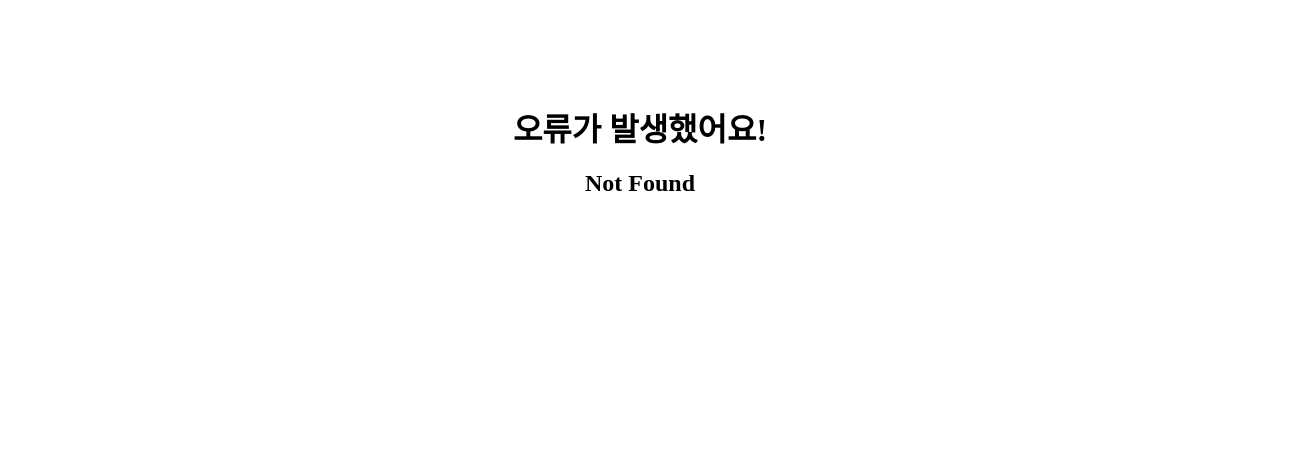
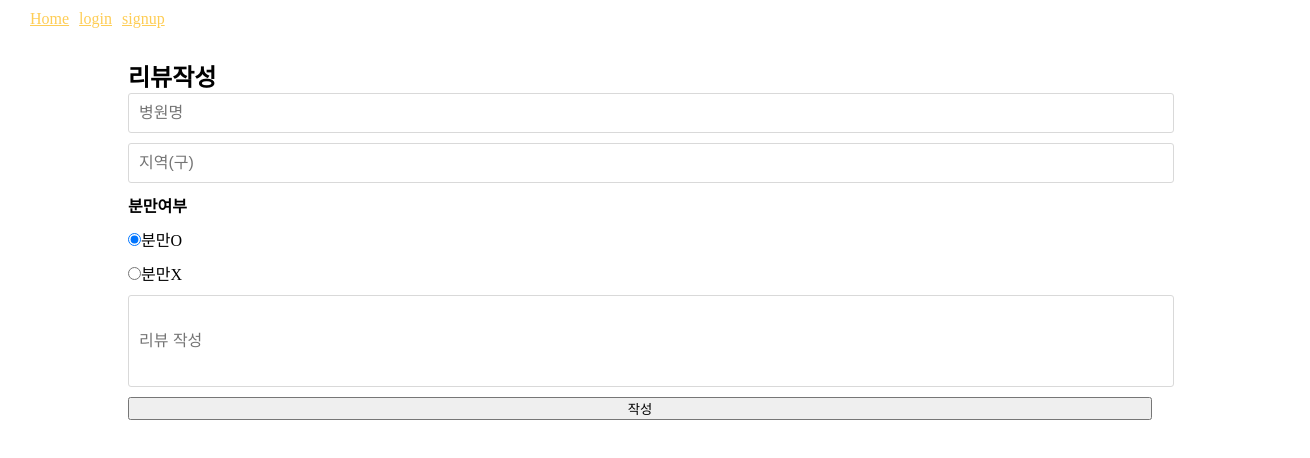
Before and after one commit to MainHackerthonCRUD/Front, a React (Vite) app: page /writereview in a window 1280 px wide. Before the commit this address had no page. Shown: the top 458 px of the page, 1310 px wide, since content can reach past the window. Built offline with nearby package versions, Linux system fonts and the light colour scheme.

Commit message:
add review writing page

```diff
--- a/src/components/nav.jsx
+++ b/src/components/nav.jsx
@@ -42,7 +42,7 @@ const NavWapper = styled.div`
     gap: 10px;
     width: 100%;
     background-color: #ffffff;
-    margin-bottom: 30px;
+    margin: 10px 0px 30px 30px;
     a {
       color: #FECD55;
     }
--- /dev/null
+++ b/src/pages/newreview.jsx
@@ -0,0 +1,37 @@
+import styled from "styled-components";
+
+export default function NewReview() {
+  return (
+    <div>
+        <ReviewPageWrapper>
+            <h2>리뷰 작성</h2>
+            <p>로그인을 해야 리뷰를 작성할 수 있어요!</p>
+            <a href="/login"><button>로그인하기</button></a>
+            <a href="/writereview"><button>리뷰 작성하기</button></a>
+        </ReviewPageWrapper>
+    </div>
+  )
+}
+
+const ReviewPageWrapper = styled.div`
+    display: flex;
+    flex-direction: column;
+    align-items: center;
+    gap: 15px;
+    margin: 30px;
+    padding: 80px;
+    border-radius: 15px;
+    background-color: gray;
+
+    button {
+        width: 300px;
+        height: 40px;
+        border: none;
+        border-radius: 5px;
+
+        &:hover {
+            background-color: #FFAA00;
+            color: white;
+        }
+    }
+`;
--- /dev/null
+++ b/src/pages/writenewreview.jsx
@@ -0,0 +1,141 @@
+import styled from "styled-components";
+import { useState, useEffect } from "react";
+import api from "../api";
+import { useNavigate } from "react-router-dom";
+import { useCookies } from "react-cookie";
+
+export default function WriteNewReview() {
+    const [cookies, setCookie] = useCookies(['access', 'nickname']);
+    let auth = cookies.access;
+
+    const navigate = useNavigate();
+    const [hospital_name, setHospitalName] = useState(''); //이걸 수정해서 연결된 산부인과 이름이 자동으로 들어가게 고치기
+    const [region, setRegion] = useState(''); //위와 동일
+    const [ob, setOb] = useState('O');
+    const [textbox, setTextBox] = useState('');
+
+    const handleHospitalnameChange = (e) => {
+        setHospitalName(e.target.value);
+    }
+    const handleRegionChange = (e) => {
+        setRegion(e.target.value);
+    }
+    const handleObChange = (e) => {
+        setOb(e.target.value);
+    }
+    const handleTextBoxChange = (e) => {
+        setTextBox(e.target.value);
+    }
+
+    const WriteReview = async (e) => {
+        e.preventDefault()
+
+        const data = { hospital_name, region, ob, textbox }
+
+        try {
+            const res = await api.post("/board/home/", data, {
+                headers: {
+                    Authorization: `Bearer ${auth}`,
+                    'Content-Type': 'application/json'
+                }
+            });
+            alert('후기를 올렸습니다.');
+            navigate('/'); //나중에 게시글 목록으로 링크 변경
+            console.log(res.data);
+            return res.data;
+        } catch (error) {
+            if (error.response) {
+              console.error('응답 데이터:', error.response.data);
+              console.error('응답 상태 코드:', error.response.status);
+              console.error('응답 헤더:', error.response.headers);
+            } else if (error.request) {
+              console.error('요청:', error.request);
+            } else {
+              console.error('에러 메시지:', error.message);
+            }
+            return error;
+        }
+    }
+
+  return (
+    <div>
+        <h2>리뷰작성</h2>
+        <ReviewBoxWrapper>
+        <InfoForm onSubmit={WriteReview}>
+            <InputInfo placeholder="병원명" onChange={handleHospitalnameChange}></InputInfo>
+            <InputInfo placeholder="지역(구)" onChange={handleRegionChange}></InputInfo>
+            <h4>분만여부</h4>
+            <div>
+                <input type="radio" id="yes" name="ob" value="O" checked onChange={handleObChange}/>
+                <label htmlFor="yes">분만O</label>
+            </div>
+            <div>
+                <input type="radio" id="no" name="ob" value="X" onChange={handleObChange}/>
+                <label htmlFor="no">분만X</label>
+            </div>
+            <InputComment placeholder="리뷰 작성" onChange={handleTextBoxChange}></InputComment>
+            <button type="submit">작성</button>
+        </InfoForm>
+        </ReviewBoxWrapper>
+    </div>
+  )
+}
+
+const ReviewBoxWrapper = styled.div`
+    display: flex;
+    flex-direction: column;
+    align-items: center;
+    border-radius: 15px;
+    width: 80vw;
+    height: 80vh;
+    gap: 10px;
+`;
+
+const InputInfo = styled.input`
+    width: 100%;
+    padding: 10px;
+    border: 1px solid #d9d9d9;
+    border-radius: 3px;
+    font-size: 16px;
+    outline: none;
+`;
+
+const InfoForm = styled.form`
+  width: 100%;
+  display: flex;
+  flex-direction: column;
+  justify-content: space-between;
+  gap: 10px;
+`;
+
+const ObForm = styled.form`
+    display: flex;
+    flex-direction: column;
+    justify-content: flex-start;
+    align-items: flex-start;
+    width: 100%;
+
+    input {
+        display: flex;
+        flex-direction: row;
+        justify-content: space-between;
+        gap: 10px;
+    }
+
+    div {
+        display: flex;
+        flex-direction: row;
+        gap: 10px;
+    }
+
+`
+
+const InputComment = styled.input`
+    width: 100%;
+    height: 70px;
+    padding: 10px;
+    border: 1px solid #d9d9d9;
+    border-radius: 3px;
+    font-size: 16px;
+    outline: none;
+`;
```
Also changed, not shown: src/main.jsx (+11 -1 lines).
